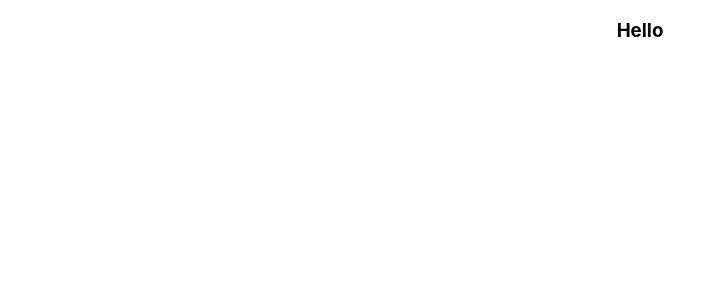
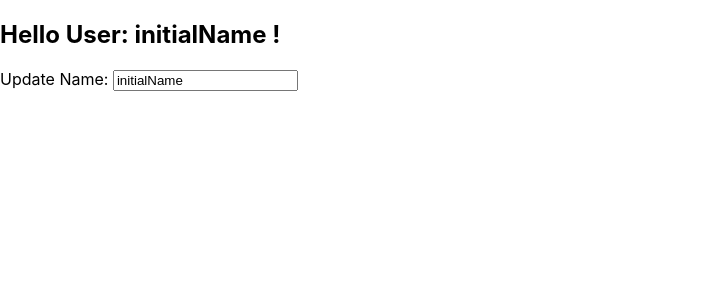
Before and after one commit to Smit90/Typescript-React, a React (Create React App) app: page / in a window 1280 px wide. Shown: the top 300 px of the page, without its empty margins (0-725 px from the left). Built offline with nearby package versions, Linux system fonts and the light colour scheme.

Commit message:
name change component with states

```diff
--- a/src/App.tsx
+++ b/src/App.tsx
@@ -1,12 +1,19 @@
-import React from 'react';
-import './App.css';
+import * as React from "react";
+import { HelloComponent } from "./Components/Hello";
+import { NameEditComponent } from "./Components/NameEdit";
+import "./App.css";
 
-function App() {
+export const App = () => {
+  const [name, setName] = React.useState("initialName");
+
+  const setUserNameState = (event: React.ChangeEvent<HTMLInputElement>) => {
+    setName(event.target.value);
+  };
+
   return (
-    <div className="App">
-      <h3>Hello</h3>
-    </div>
+    <>
+      <HelloComponent userName={name} />
+      <NameEditComponent userName={name} onChange={setUserNameState} />
+    </>
   );
-}
-
-export default App;
+};
--- /dev/null
+++ b/src/Components/Hello.tsx
@@ -0,0 +1,9 @@
+import * as React from "react";
+
+interface Props {
+  userName: string;
+}
+
+export const HelloComponent: React.FC<Props> = (props) => {
+  return <h2>Hello User: {props.userName} !</h2>;
+};
--- /dev/null
+++ b/src/Components/NameEdit.tsx
@@ -0,0 +1,13 @@
+import * as React from "react";
+
+interface Props {
+  userName: string;
+  onChange: (e: React.ChangeEvent<HTMLInputElement>) => void;
+}
+
+export const NameEditComponent: React.FC<Props> = (props) => (
+  <>
+    <label>Update Name: </label>
+    <input value={props.userName} onChange={props.onChange} />
+  </>
+);
--- a/src/index.tsx
+++ b/src/index.tsx
@@ -1,7 +1,7 @@
 import React from 'react';
 import ReactDOM from 'react-dom';
 import './index.css';
-import App from './App';
+import {App} from './App';
 import reportWebVitals from './reportWebVitals';
 
 ReactDOM.render(
```
